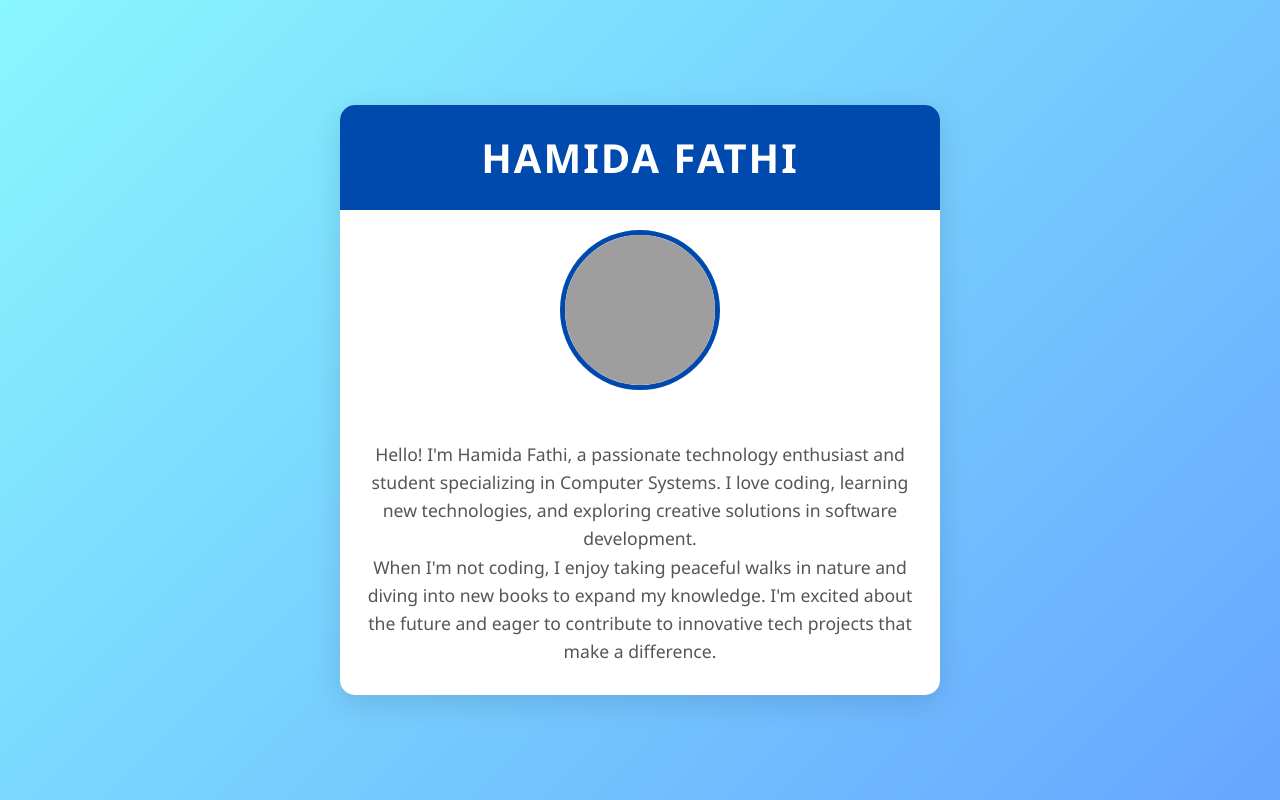
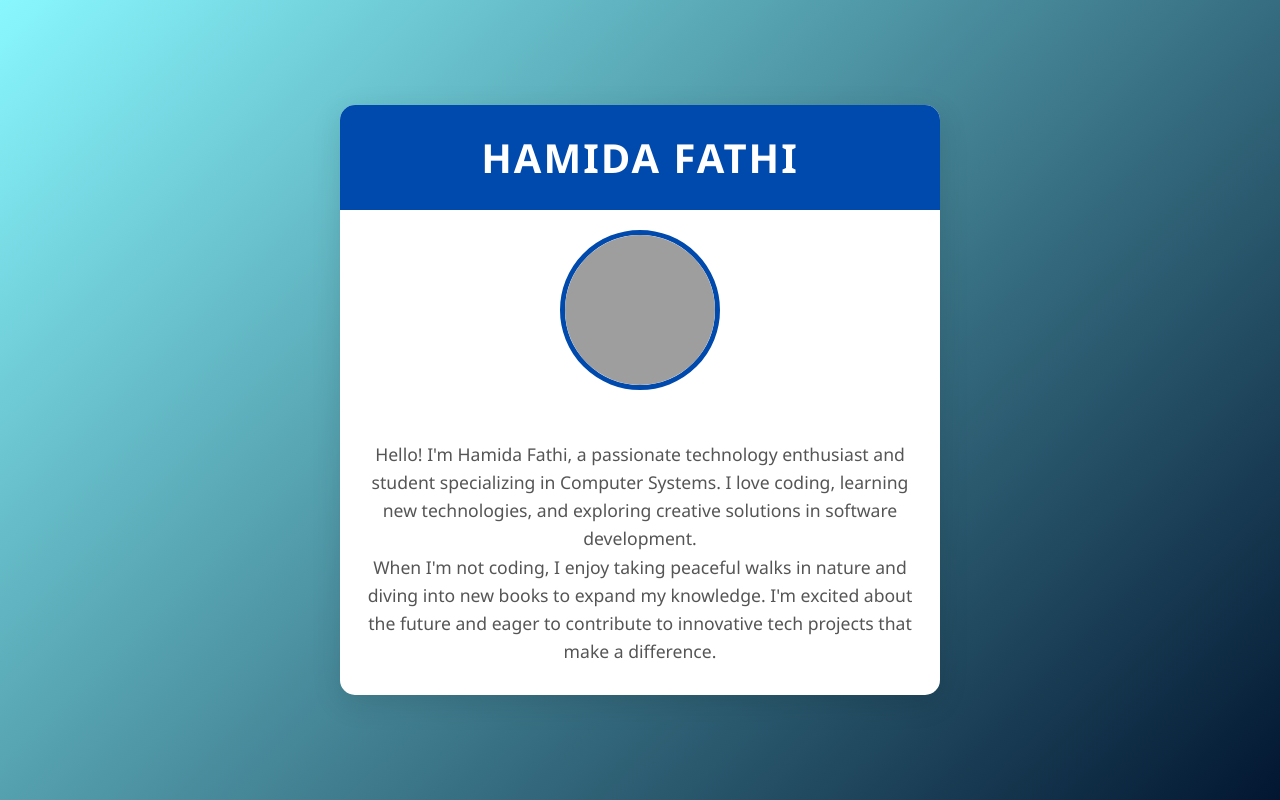
Before and after one commit to Hamida-Fathi/file-card, a plain HTML site: page index.html in a window 1280 px wide. Drawn offline with Linux system fonts and the light colour scheme; grey boxes are pictures that could not be loaded.

Commit message:
The background color has been changes to dark blue

```diff
--- a/style.css
+++ b/style.css
@@ -7,7 +7,7 @@
 }
 
 body {
-  background: linear-gradient(135deg, #89f7fe 0%, #66a6ff 100%);
+  background: linear-gradient(135deg, #89f7fe 0%, #021631 100%);
   color: #333;
   display: flex;
   justify-content: center;
```
